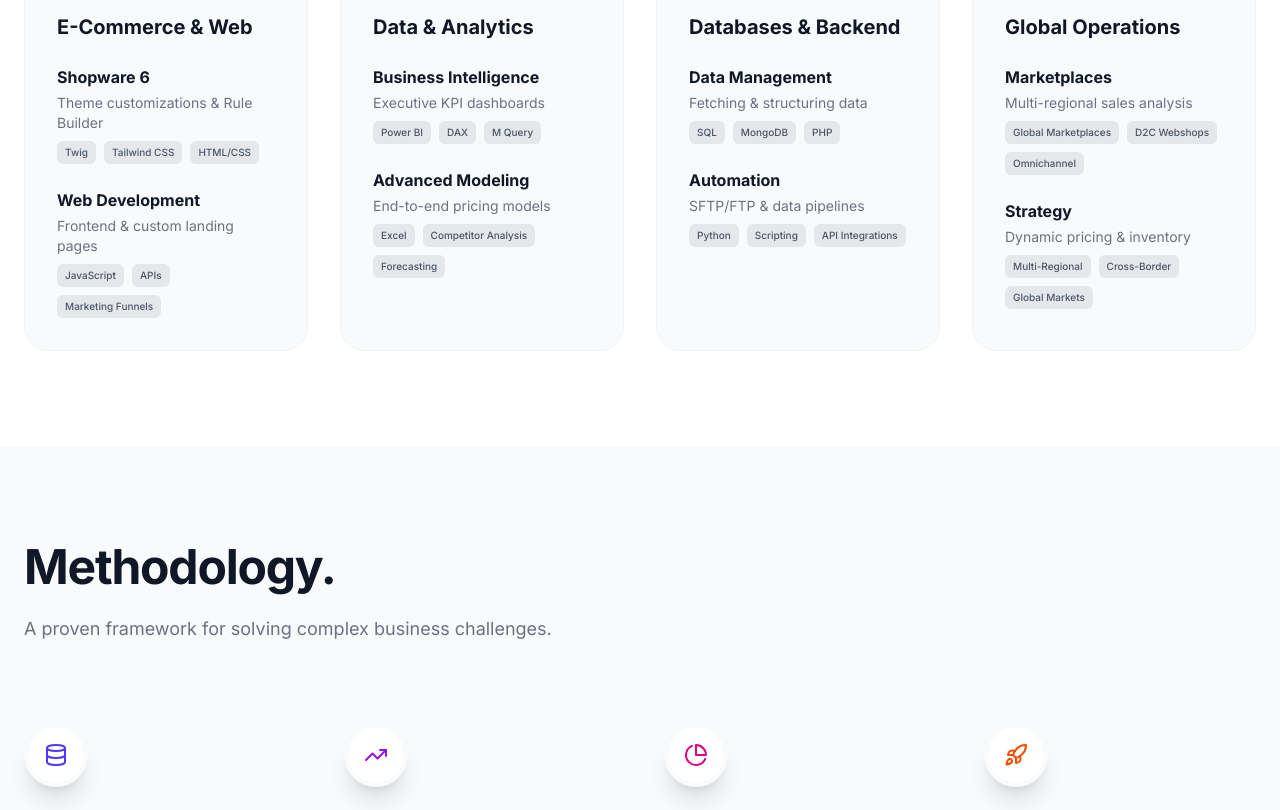
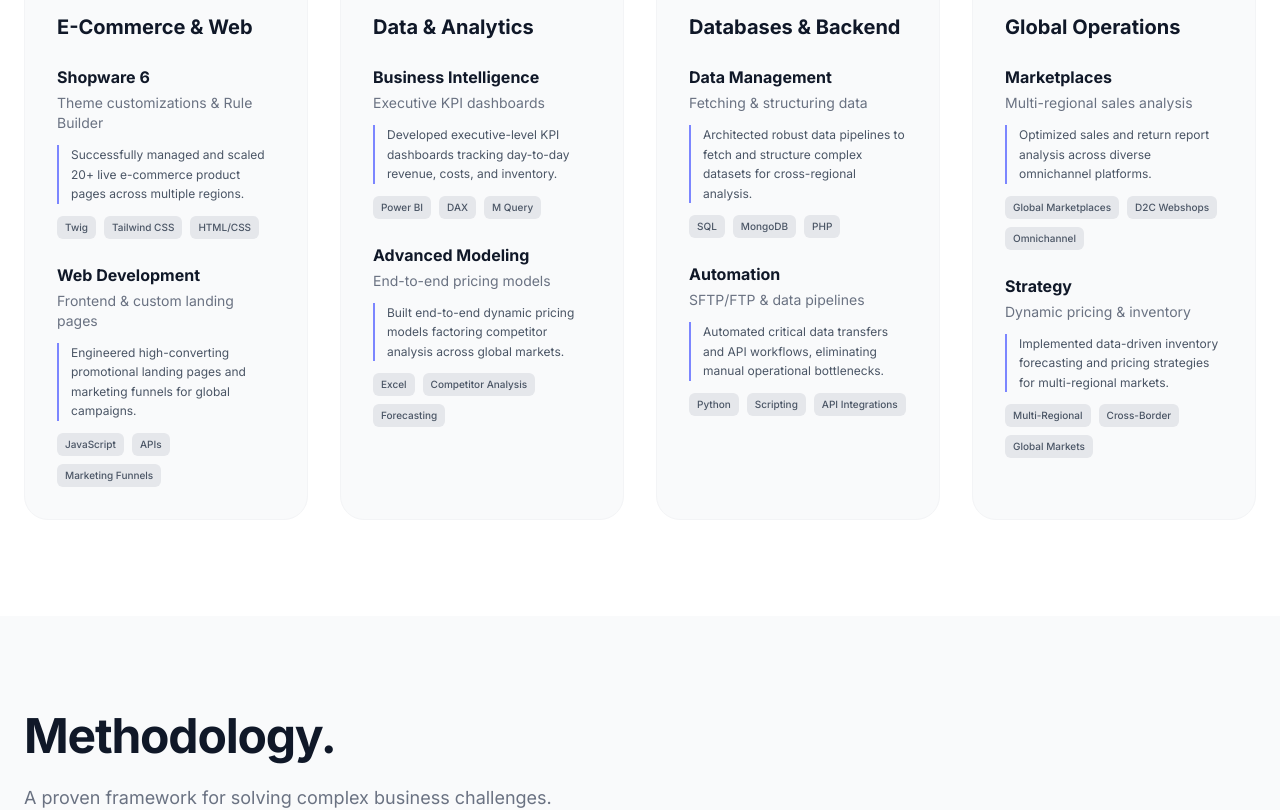
Before and after one commit to ransomfish339/vizjourney.github.io, a React (Vite) app: page / in a window 1280 px wide. Shown: the part 1320-2130 px from the top of the page. Built offline with nearby package versions, Linux system fonts and the light colour scheme.

Commit message:
Revamp skills section

```diff
--- a/src/App.tsx
+++ b/src/App.tsx
@@ -212,20 +212,20 @@ export default function App() {
           >
             {[
               { icon: Globe, color: "text-indigo-600 dark:text-indigo-400", title: "E-Commerce & Web", items: [
-                { name: "Shopware 6", desc: "Theme customizations & Rule Builder", tags: ["Twig", "Tailwind CSS", "HTML/CSS"] },
-                { name: "Web Development", desc: "Frontend & custom landing pages", tags: ["JavaScript", "APIs", "Marketing Funnels"] }
+                { name: "Shopware 6", desc: "Theme customizations & Rule Builder", accomplishment: "Successfully managed and scaled 20+ live e-commerce product pages across multiple regions.", tags: ["Twig", "Tailwind CSS", "HTML/CSS"] },
+                { name: "Web Development", desc: "Frontend & custom landing pages", accomplishment: "Engineered high-converting promotional landing pages and marketing funnels for global campaigns.", tags: ["JavaScript", "APIs", "Marketing Funnels"] }
               ]},
               { icon: PieChart, color: "text-purple-600 dark:text-purple-400", title: "Data & Analytics", items: [
-                { name: "Business Intelligence", desc: "Executive KPI dashboards", tags: ["Power BI", "DAX", "M Query"] },
-                { name: "Advanced Modeling", desc: "End-to-end pricing models", tags: ["Excel", "Competitor Analysis", "Forecasting"] }
+                { name: "Business Intelligence", desc: "Executive KPI dashboards", accomplishment: "Developed executive-level KPI dashboards tracking day-to-day revenue, costs, and inventory.", tags: ["Power BI", "DAX", "M Query"] },
+                { name: "Advanced Modeling", desc: "End-to-end pricing models", accomplishment: "Built end-to-end dynamic pricing models factoring competitor analysis across global markets.", tags: ["Excel", "Competitor Analysis", "Forecasting"] }
               ]},
               { icon: Database, color: "text-pink-600 dark:text-pink-400", title: "Databases & Backend", items: [
-                { name: "Data Management", desc: "Fetching & structuring data", tags: ["SQL", "MongoDB", "PHP"] },
-                { name: "Automation", desc: "SFTP/FTP & data pipelines", tags: ["Python", "Scripting", "API Integrations"] }
+                { name: "Data Management", desc: "Fetching & structuring data", accomplishment: "Architected robust data pipelines to fetch and structure complex datasets for cross-regional analysis.", tags: ["SQL", "MongoDB", "PHP"] },
+                { name: "Automation", desc: "SFTP/FTP & data pipelines", accomplishment: "Automated critical data transfers and API workflows, eliminating manual operational bottlenecks.", tags: ["Python", "Scripting", "API Integrations"] }
               ]},
               { icon: TrendingUp, color: "text-blue-600 dark:text-blue-400", title: "Global Operations", items: [
-                { name: "Marketplaces", desc: "Multi-regional sales analysis", tags: ["Global Marketplaces", "D2C Webshops", "Omnichannel"] },
-                { name: "Strategy", desc: "Dynamic pricing & inventory", tags: ["Multi-Regional", "Cross-Border", "Global Markets"] }
+                { name: "Marketplaces", desc: "Multi-regional sales analysis", accomplishment: "Optimized sales and return report analysis across diverse omnichannel platforms.", tags: ["Global Marketplaces", "D2C Webshops", "Omnichannel"] },
+                { name: "Strategy", desc: "Dynamic pricing & inventory", accomplishment: "Implemented data-driven inventory forecasting and pricing strategies for multi-regional markets.", tags: ["Multi-Regional", "Cross-Border", "Global Markets"] }
               ]}
             ].map((category, idx) => (
               <motion.div key={idx} variants={fadeInUp} className="p-8 rounded-3xl bg-gray-50 dark:bg-gray-900 border border-gray-100 dark:border-gray-800 hover:shadow-xl transition-all group">
@@ -237,7 +237,10 @@ export default function App() {
                   {category.items.map((item, i) => (
                     <li key={i}>
                       <div className="font-bold text-gray-900 dark:text-white mb-1">{item.name}</div>
-                      <div className="text-sm text-gray-500 dark:text-gray-400 mb-2">{item.desc}</div>
+                      <div className="text-sm text-gray-500 dark:text-gray-400 mb-3">{item.desc}</div>
+                      <div className="text-xs text-gray-600 dark:text-gray-300 mb-3 pl-3 border-l-2 border-indigo-400 dark:border-indigo-500 leading-relaxed">
+                        {item.accomplishment}
+                      </div>
                       <div className="flex flex-wrap gap-2">
                         {item.tags.map((tag, t) => (
                           <span key={t} className="text-[10px] px-2 py-1 bg-gray-200 dark:bg-gray-800 rounded-md text-gray-600 dark:text-gray-300 font-medium">{tag}</span>
```
